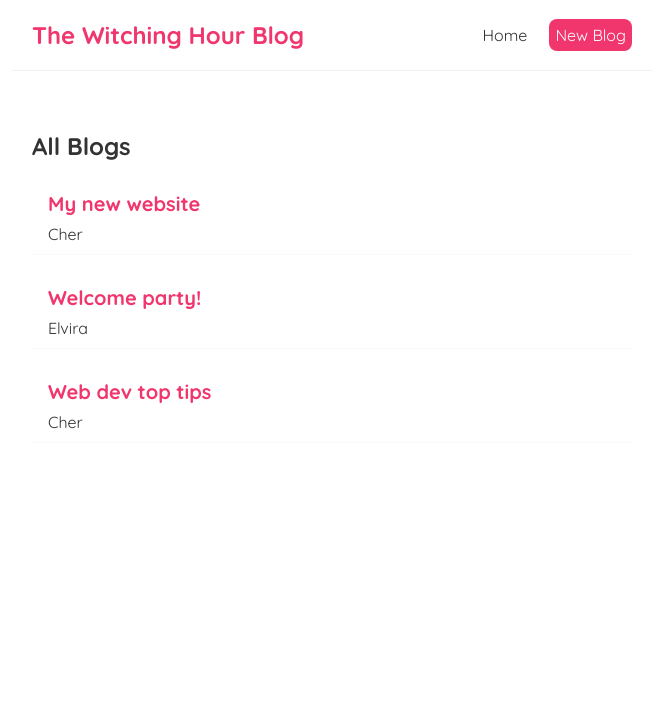
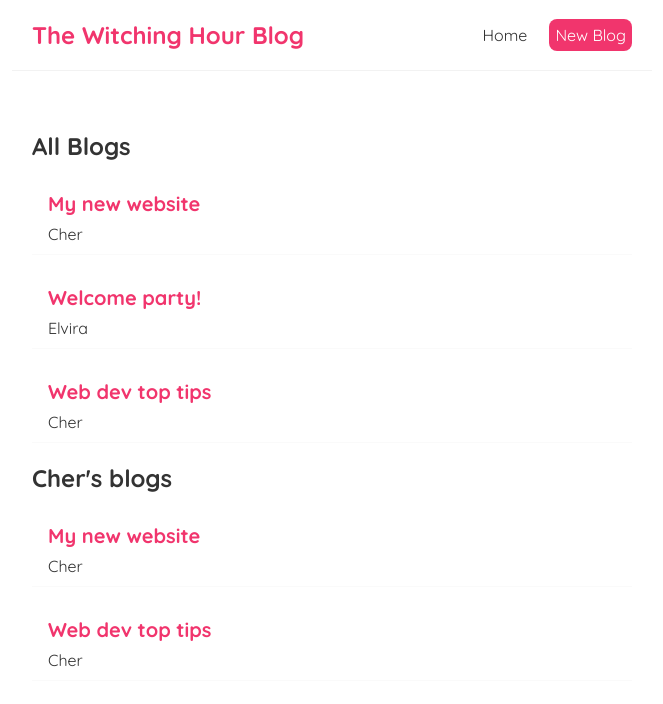
Before and after one commit to aracelivaldovinos/react-blog-practice, a React (Create React App) app: page / in a window 1280 px wide. Shown: the top 704 px of the page, without its empty margins (308-971 px from the left). Built offline with nearby package versions, Linux system fonts and the light colour scheme; the HTML template or start-up script is replaced by a standard one.

Commit message:
reuse bloglist componenet to display only 1 author, props uses filter method

```diff
--- a/src/Home.js
+++ b/src/Home.js
@@ -12,6 +12,7 @@ const [blogs, setBlogs] =useState([
   return (
     <div className="home">
       <BlogList blogs={blogs} title= "All Blogs"/>
+      <BlogList blogs={blogs.filter((blog) => blog.author === 'Cher' )} title= "Cher's blogs"/>
     </div>
   );
 }
```
